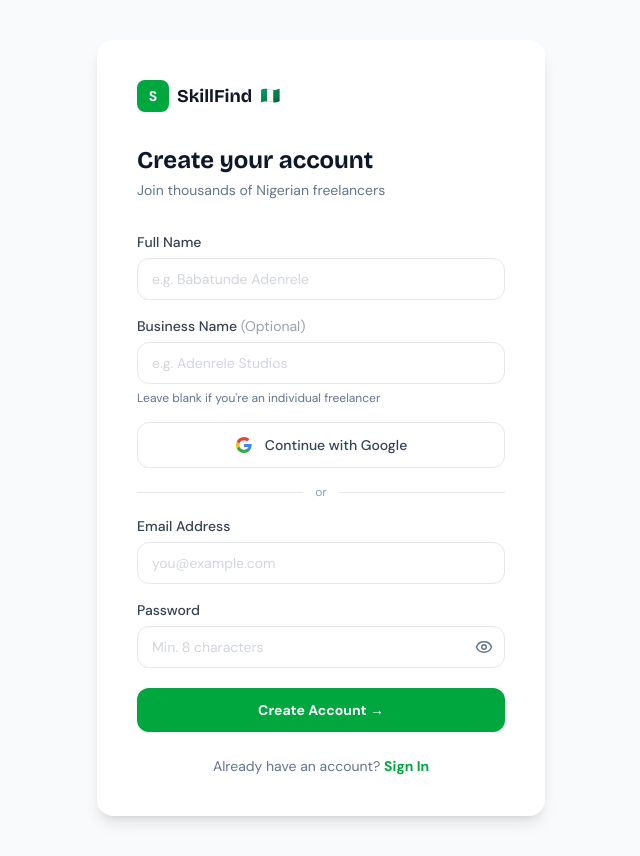
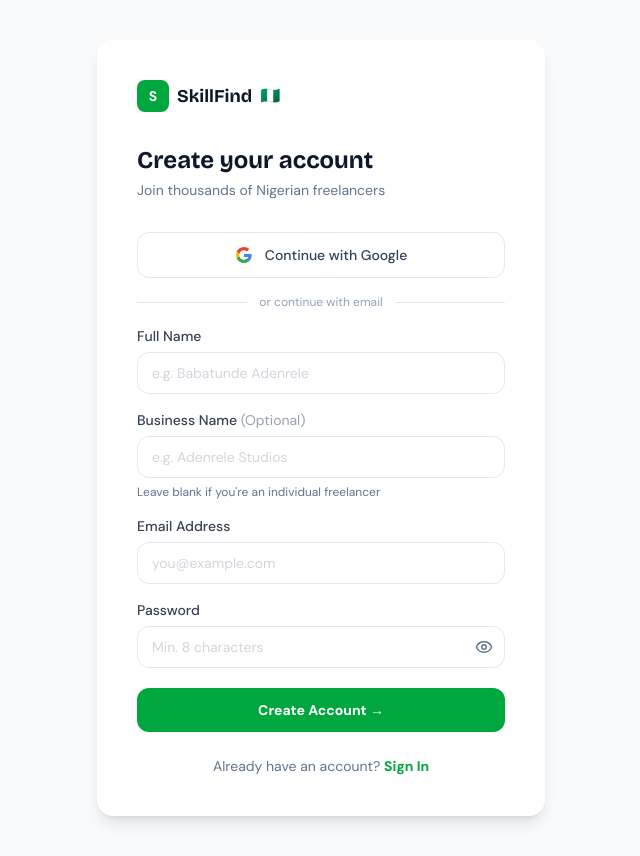
Before and after one commit to BToriola/skillfind, a Next.js app: page /auth in a window 1280 px wide. Shown: the whole page, without its empty margins (319-959 px from the left). Built offline with nearby package versions, Linux system fonts and the light colour scheme; no server answers.

Commit message:
feat: Google OAuth authentication

```diff
--- a/src/app/auth/page.tsx
+++ b/src/app/auth/page.tsx
@@ -131,33 +131,7 @@
 
             <form onSubmit={handleSubmit} className="flex flex-col gap-4">
 
-              {/* Signup only fields */}
-              {mode === "signup" && (
-                <>
-                  <div className="flex flex-col gap-1.5">
-                    <label className="text-sm font-medium text-gray-700">Full Name</label>
-                    <input
-                      type="text" value={fullName}
-                      onChange={e => setFullName(e.target.value)}
-                      placeholder="e.g. Babatunde Adenrele" required
-                      className={inputClass}
-                    />
-                  </div>
-                  <div className="flex flex-col gap-1.5">
-                    <label className="text-sm font-medium text-gray-700">
-                      Business Name <span className="text-gray-400 font-normal">(Optional)</span>
-                    </label>
-                    <input
-                      type="text" value={businessName}
-                      onChange={e => setBusinessName(e.target.value)}
-                      placeholder="e.g. Adenrele Studios"
-                      className={inputClass}
-                    />
-                    <p className="text-xs text-slate-500">Leave blank if you&apos;re an individual freelancer</p>
-                  </div>
-                </>
-              )}
-
+              {/* 1. Google button — ALWAYS first */}
               {mode !== "forgot" && (
                 <>
                   <motion.button
@@ -186,15 +160,43 @@
                     )}
                   </motion.button>
 
+                  {/* Divider */}
                   <div className="flex items-center gap-3">
                     <div className="flex-1 h-px bg-gray-200" />
-                    <span className="text-xs text-slate-400">or</span>
+                    <span className="text-xs text-slate-400">or continue with email</span>
                     <div className="flex-1 h-px bg-gray-200" />
                   </div>
                 </>
               )}
 
-              {/* Email */}
+              {/* 2. Signup only fields — AFTER Google button */}
+              {mode === "signup" && (
+                <>
+                  <div className="flex flex-col gap-1.5">
+                    <label className="text-sm font-medium text-gray-700">Full Name</label>
+                    <input
+                      type="text" value={fullName}
+                      onChange={e => setFullName(e.target.value)}
+                      placeholder="e.g. Babatunde Adenrele" required
+                      className={inputClass}
+                    />
+                  </div>
+                  <div className="flex flex-col gap-1.5">
+                    <label className="text-sm font-medium text-gray-700">
+                      Business Name <span className="text-gray-400 font-normal">(Optional)</span>
+                    </label>
+                    <input
+                      type="text" value={businessName}
+                      onChange={e => setBusinessName(e.target.value)}
+                      placeholder="e.g. Adenrele Studios"
+                      className={inputClass}
+                    />
+                    <p className="text-xs text-slate-500">Leave blank if you&apos;re an individual freelancer</p>
+                  </div>
+                </>
+              )}
+
+              {/* 3. Email */}
               <div className="flex flex-col gap-1.5">
                 <label className="text-sm font-medium text-gray-700">Email Address</label>
                 <input
@@ -205,7 +207,7 @@
                 />
               </div>
 
-              {/* Password — hidden on forgot mode */}
+              {/* 4. Password */}
               {mode !== "forgot" && (
                 <div className="flex flex-col gap-1.5">
                   <div className="flex items-center justify-between">
@@ -240,8 +242,7 @@
                 </div>
               )}
 
-
-
+              {/* 5. Submit button */}
               <button
                 type="submit" disabled={loading}
                 className="mt-1 w-full py-3 bg-green-600 hover:bg-green-700 disabled:opacity-60 disabled:cursor-not-allowed text-white font-semibold text-sm rounded-xl transition cursor-pointer"
```
